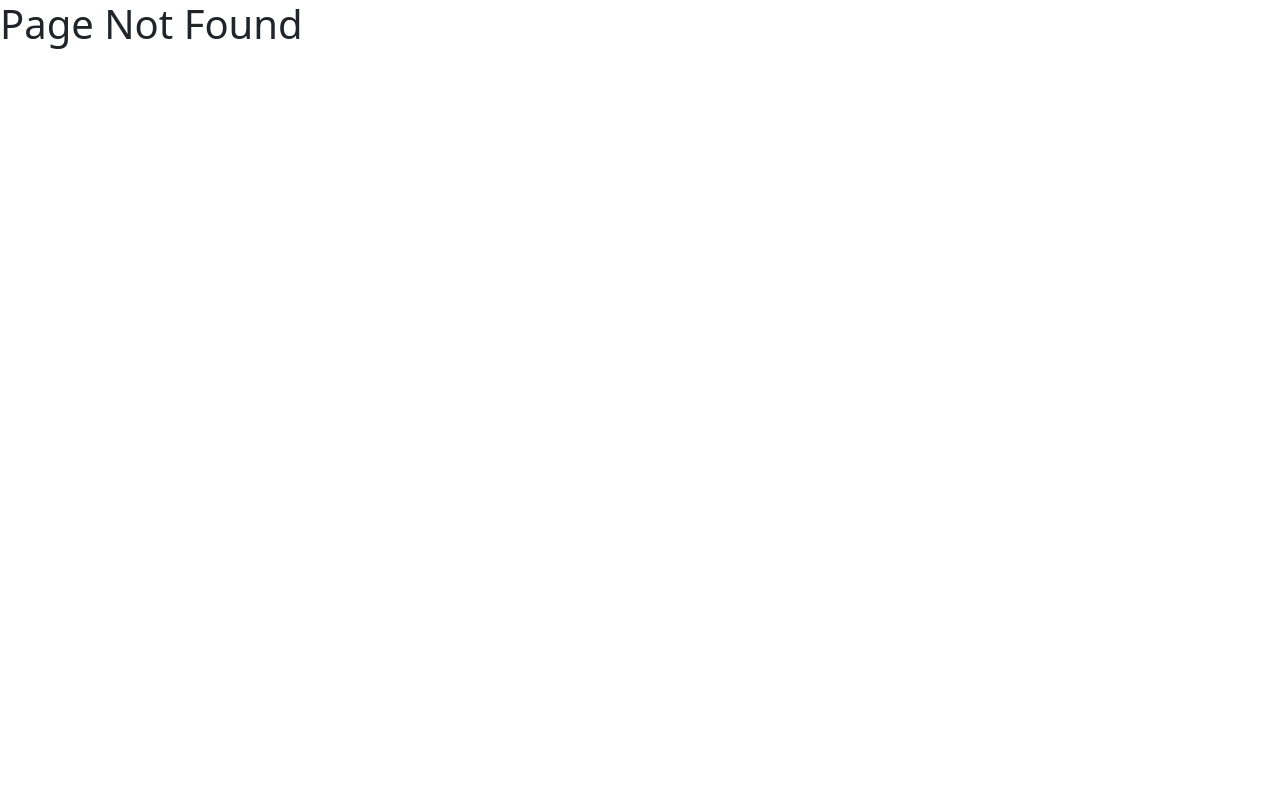
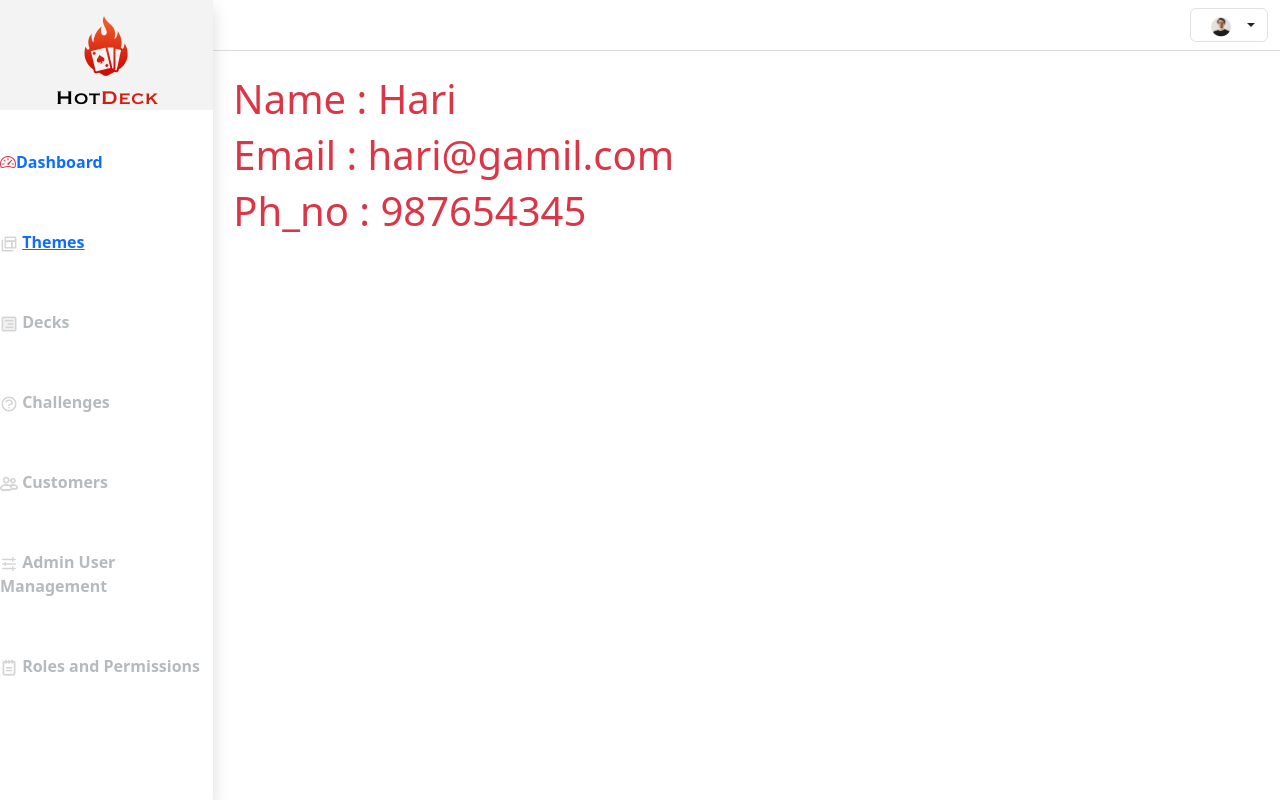
Before and after one commit to boopathi186/React-master, a React (Create React App) app: page /userProfile/1 in a window 1280 px wide. Before the commit this address had no page. Built offline with nearby package versions, Linux system fonts and the light colour scheme.

Commit message:
Fix : Alignments

```diff
--- a/src/App.js
+++ b/src/App.js
@@ -7,6 +7,8 @@ import MyProfile from './Components/Content/MyProfile';
 import Home from './Components/Pages/Home';
 import NotFound from './Components/Pages/NotFound';
 import UserProfile from './Components/Pages/UserProfile';
+import Usersdetail from './Components/Pages/Usersdata';
+import UserInfo from './Components/Pages/User';
 
 function App() {
   return (
@@ -21,6 +23,7 @@ function App() {
             <Route path='/myprofile' element={<MyProfile />}></Route>
             <Route path='*' element={<NotFound/>}></Route>
             <Route path='/userProfile' element={<UserProfile/>}></Route>
+            <Route path='/userProfile/:userId' element={<UserInfo/>}></Route>
           </Routes>
 
       </Router>
--- a/src/Components/Pages/Dashboard.js
+++ b/src/Components/Pages/Dashboard.js
@@ -7,7 +7,7 @@ const Dashboard = () => {
     return (
         <div>
             <div className="row m-0 p-0">
-                <div className="col-xl-2 col-lg-2 p-0 m-0 vh-100 shadow">
+                <div className="col-xl-2 col-lg-2 p-0 m-0 vh-100 shadow d-lg-block d-none">
                     <Sidebar />
                 </div>
                 <div className="col-xl-10 col-lg-10 p-0 m-0">
@@ -15,10 +15,10 @@ const Dashboard = () => {
                         <Header />
                     </div>
                     <div className="row d-flex flex-row   m-0 mx-2 mt-4">
-                        <div className="col bg-secondary bg-opacity-25 p-5 mx-2 shadow-sm rounded-2 fs-3">Themes</div>
-                        <div className="col bg-danger bg-opacity-25 p-5 mx-2  shadow-sm rounded-2 fs-3">Decks</div>
-                        <div className="col bg-success bg-opacity-25 p-5  mx-2  shadow-sm rounded-2 fs-3">Challenges</div>
-                        <div className="col bg-primary bg-opacity-25 p-5 mx-2 shadow-sm rounded-2 fs-3">Customers</div>
+                        <div className="col-md-4  bg-secondary bg-opacity-25 p-5 mx-2 my-2 shadow-sm rounded-2 fs-3">Themes</div>
+                        <div className="col-md-4  bg-danger bg-opacity-25 p-5 mx-2  my-2 shadow-sm rounded-2 fs-3">Decks</div>
+                        <div className="col-md-4  bg-success bg-opacity-25 p-5  mx-2 my-2 shadow-sm rounded-2 fs-3">Challenges</div>
+                        <div className="col-md-4  bg-primary bg-opacity-25 p-5 mx-2 my-2 shadow-sm rounded-2 fs-3">Customers</div>
                     </div>
                 </div>
             </div>
--- a/src/Components/Pages/Home.js
+++ b/src/Components/Pages/Home.js
@@ -7,18 +7,19 @@ const Home = () => {
     return (
         <div>
             <div className="row m-0 p-0">
-                <div className="col-xl-2 col-lg-2 p-0 m-0 vh-100 shadow">
+                <div className="col-xl-2 col-lg-2 p-0 m-0 vh-100 shadow d-lg-block d-none">
                     <Sidebar />
                 </div>
-                <div className="col-xl-10 p-0 m-0">
+                <div className="col-xl-10 col-lg-10 p-0 m-0">
                     <div className="row border-bottom border-secondary border-opacity-25 text-end p-0 m-0 d-lg-block d-none">
                         <Header />
                     </div>
                     <div className="mt-5">
                         <h1 className="text-center text-danger">Welcome to my Home!</h1>
                     </div>
+                    {/* user profile */}
                     <div className="row d-flex flex-row   m-0 mx-2 mt-4">
-                        <div className="col bg-white bg-opacity-25 p-5 mx-2 shadow-sm rounded-2 fs-3">
+                        <div className="col bg-white bg-opacity-25 p-5 mx-2 shadow rounded-2 fs-3">
                        <NavLink className='text-decoration-none' to="/userProfile"><img className="" src={myprofile} width={25} height={25}/> User Profiles</NavLink>
                         </div>
 
--- /dev/null
+++ b/src/Components/Pages/User.js
@@ -0,0 +1,32 @@
+import { useParams } from "react-router-dom";
+import Usersdetail from "./Usersdata";
+import Sidebar from "../Sidebar/sidebar";
+import Header from "../Header/Header";
+const UserInfo = () => {
+
+    const { userId } = useParams();
+    const users = Usersdetail.find(user => (user.id === parseInt(userId)));
+    if (!users) return <p>Page Not found</p>
+    return (
+        <div>
+         {/* Sidebar and Header */}
+            <div className="row m-0 p-0">
+                <div className="col-xl-2 col-lg-2 p-0 m-0 vh-100 shadow d-lg-block d-none">
+                    <Sidebar />
+                </div>
+                <div className="col-xl-10 col-lg-10 p-0 m-0">
+                    <div className="row border-bottom border-secondary border-opacity-25 text-end p-0 m-0 d-lg-block d-none">
+                        <Header />
+                    </div>
+                    {/* To print details of the user */}
+                    <div className="row  text-danger p-0 m-0 mx-2 mt-4">
+                           <h1>Name : {users.Name}</h1>
+                           <h1>Email : {users.Email}</h1>
+                           <h1>Ph_no : {users.Ph_no}</h1>
+                    </div>
+                </div>
+            </div>
+        </div>
+    );
+}
+export default UserInfo;
--- a/src/Components/Pages/UserProfile.js
+++ b/src/Components/Pages/UserProfile.js
@@ -1,32 +1,31 @@
-import { useParams } from "react-router-dom";
+import myprofile from '../Assets/myprofile.png';
+import { Link } from "react-router-dom";
 import Header from "../Header/Header";
 import Sidebar from "../Sidebar/sidebar";
-import myprofile from '../Assets/myprofile.png';
+import Usersdetail from "./Usersdata";
 const Users = () => {
-    // Extract the id parameter from the URL
-    const { id } = useParams();
 
   return (
     <div>
 
       <div className="row m-0 p-0">
         <div className="col-xl-2 col-lg-2 p-0 m-0 vh-100 shadow d-lg-block d-none">
-                   <Sidebar/>
+          <Sidebar />
         </div>
-                <div className="col-xl-10 col-lg-10 p-0 m-0">
+        <div className=" col-12 col-xl-10 col-lg-10 p-0 m-0">
           <div className="row border-bottom border-secondary border-opacity-25 text-end p-0 m-0 d-lg-block d-none">
-                        <Header/>
+            <Header />
           </div>
-                    <div className="row d-flex flex-row   m-0 mx-2 mt-4">
-                        <div className="col bg-secondary bg-opacity-25 p-5 mx-2 shadow-sm rounded-2 fs-3">
-                        <img className="" src={myprofile} width={25} height={25}/> User 1
+            {/* To iterate the user details using map*/}
+
+          <div className="row p-1 m-0 mt-4 ">
+              {Usersdetail.map(user => (
+
+ <div className="col col-md-4 gy-3 bg-success bg-opacity-25 p-5 mx-2 shadow-sm rounded-2 fs-3">
+                  <Link className="text-decoration-none " to={`/userProfile/${user.id}`}>
+                    <img className="" src={myprofile} width={30} height={30} />User {user.id}</Link>
                 </div>
-                        <div className="col bg-danger bg-opacity-25 p-5 mx-2  shadow-sm rounded-2 fs-3">
-                        <img className="" src={myprofile} width={25} height={25}/>  User 2
-                        </div>
-                        <div className="col bg-success bg-opacity-25 p-5  mx-2  shadow-sm rounded-2 fs-3">
-                        <img className="" src={myprofile} width={25} height={25}/>   User 3
-                        </div>
+              ))}
           </div>
         </div>
       </div>
--- /dev/null
+++ b/src/Components/Pages/Usersdata.js
@@ -0,0 +1,9 @@
+ const Usersdetail = [
+    {id:1 , Name :" Hari " , Email : "hari@gamil.com" , Ph_no : "987654345"},
+    {id:2 , Name :" Kesavan " , Email : "Kesavan@gamil.com" ,Ph_no : "987654345"},
+    {id:3 , Name :" Nithish" , Email : "Nithish@gamil.com", Ph_no : "987654345"},
+    {id:4 , Name :"Kamesh" , Email : "kamesh@gamil.com", Ph_no : "987654345"}
+ ]
+
+
+ export default Usersdetail;
```
Lines whose indentation alone changed are shown as unchanged.
